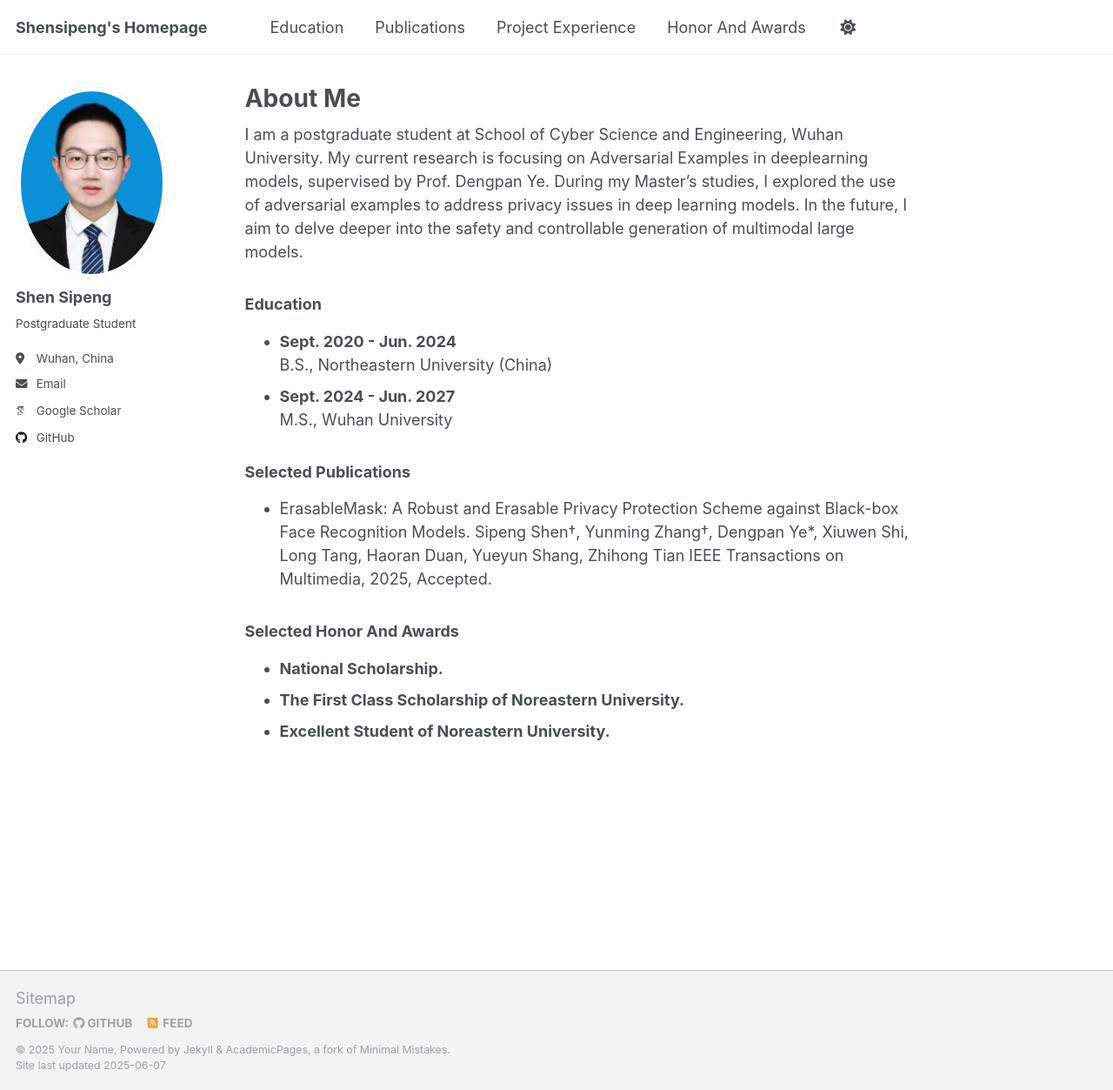
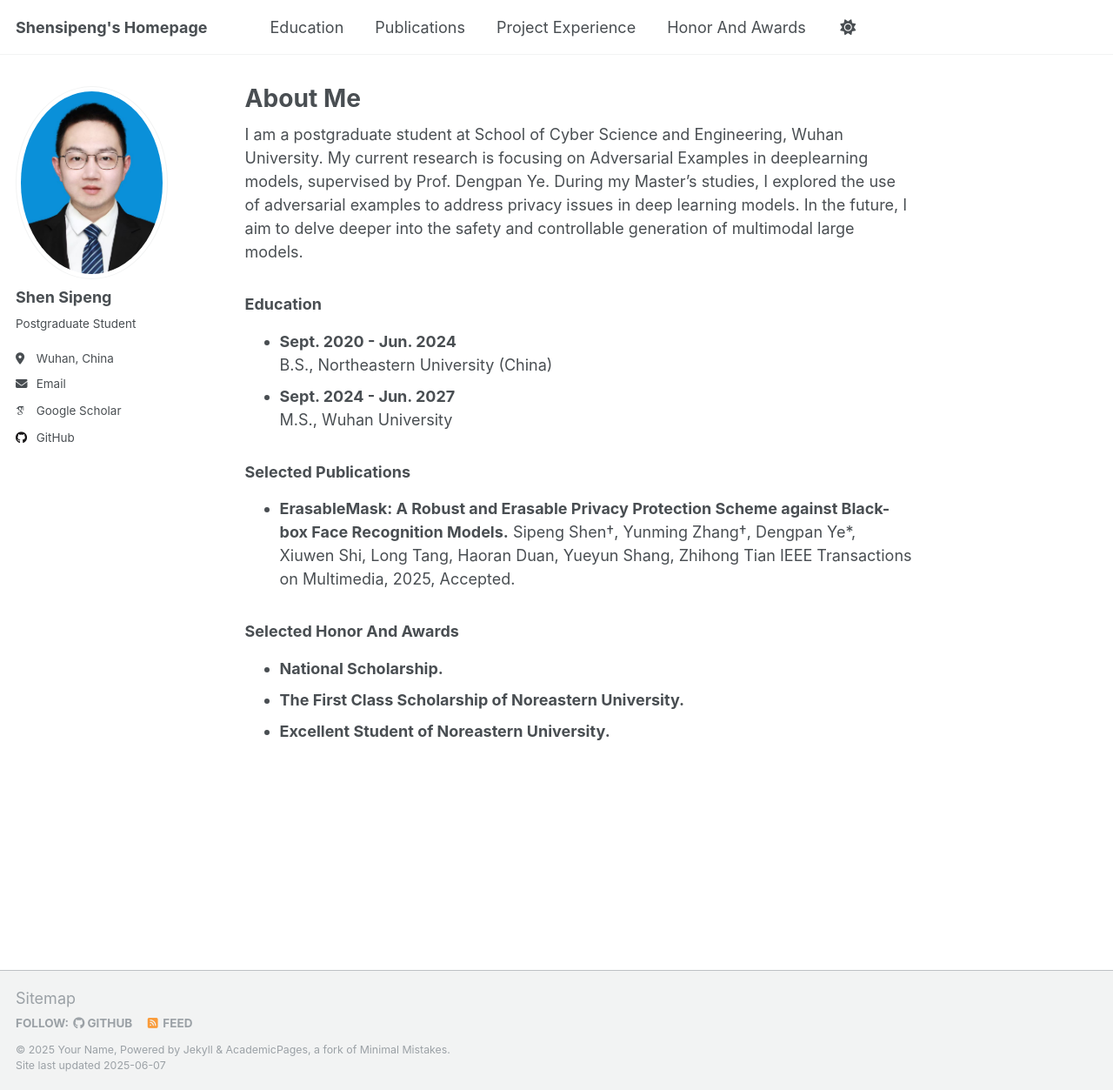
Before and after one commit to SipengShen01/shensipeng, a Jekyll site: the page built from _pages/about.md, in a window 1280 px wide and 1253 px high. Shown: the whole window at 87% size. Built offline with Jekyll 4.4.1, drawn with Linux system fonts in a browser that asks for light colours; some web fonts are replaced; part of the change alters nothing that is shown.

```diff
--- a/_pages/about.md
+++ b/_pages/about.md
@@ -15,7 +15,7 @@ I am a postgraduate student at School of Cyber Science and Engineering, Wuhan Un
   M.S., Wuhan University
 
 ### Selected Publications
-- ErasableMask: A Robust and Erasable Privacy Protection Scheme against Black-box Face Recognition Models.
+- **ErasableMask: A Robust and Erasable Privacy Protection Scheme against Black-box Face Recognition Models.**
   Sipeng Shen†, Yunming Zhang†, Dengpan Ye*, Xiuwen Shi, Long Tang, Haoran Duan, Yueyun Shang, Zhihong Tian
   IEEE Transactions on Multimedia, 2025, Accepted.
 
```
